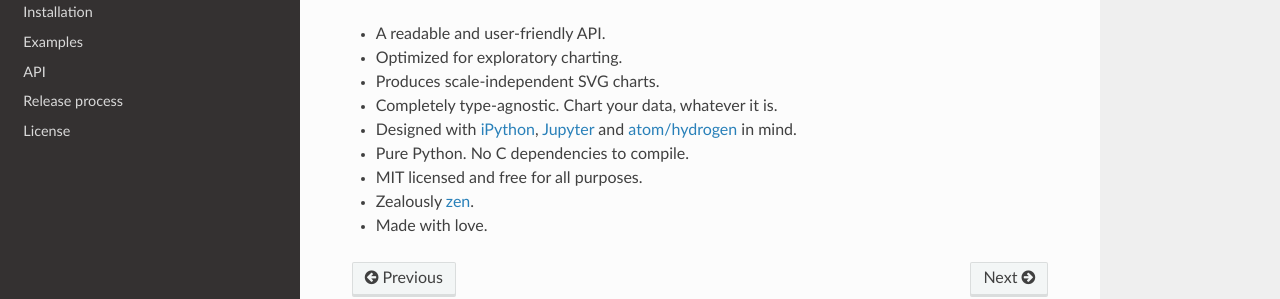
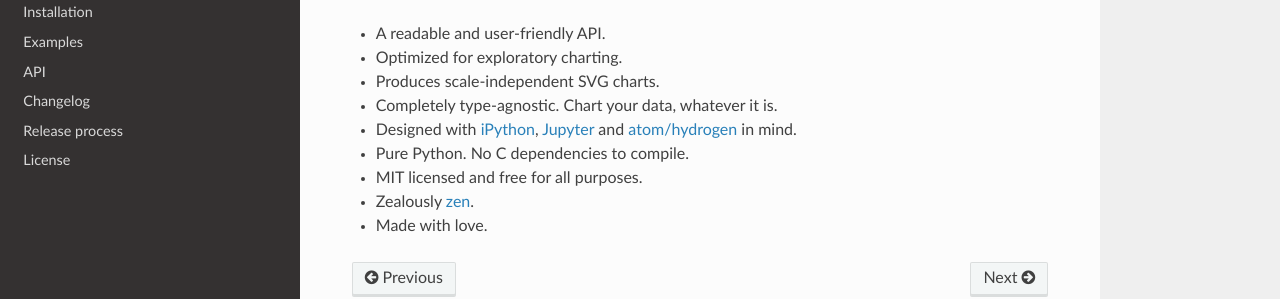
Before and after one commit to wireservice/leather, a Sphinx documentation site: the page built from docs/about.rst, in a window 1280 px wide. Shown: the part 194-493 px from the top of the page. Built offline with Sphinx 7.4.7 and the Read the Docs theme 2.0.0, drawn with Linux system fonts in a browser that asks for light colours.

Commit message:
Add CHANGELOG. Closes #3.

```diff
--- /dev/null
+++ b/CHANGELOG.rst
@@ -0,0 +1,4 @@
+0.1.0
+-----
+
+* Initial prototype
--- /dev/null
+++ b/docs/changelog.rst
@@ -0,0 +1,5 @@
+=========
+Changelog
+=========
+
+.. include:: ../CHANGELOG.rst
--- a/docs/index.rst
+++ b/docs/index.rst
@@ -12,6 +12,7 @@ leather |release|
     install
     examples
     api
+    changelog
     release_process
     license
 
@@ -22,6 +23,7 @@ Show me docs
 * `Install <install.html>`_ - how to install for users and developers
 * `Examples <examples.html>`_ - code + output examples of every feature of leather
 * `API <api.html>`_ - technical documentation for the leather API
+* `Changelog <changelog.html>`_ - a record of every change made for each release
 
 Show me code
 ============
```
